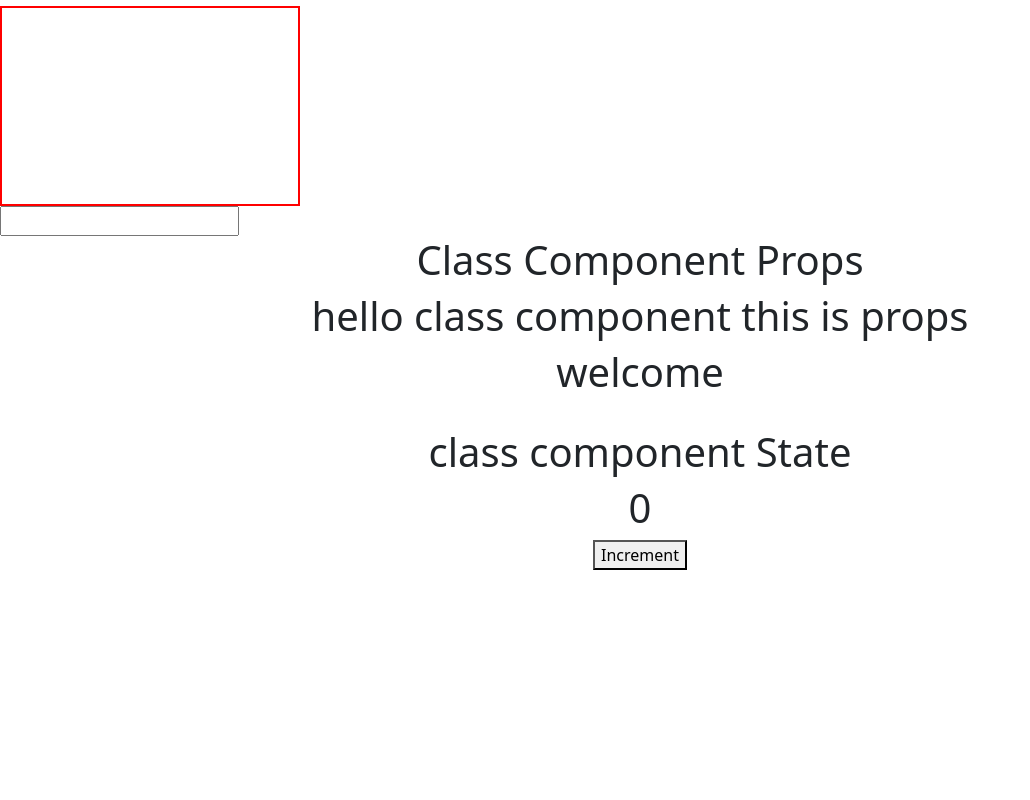
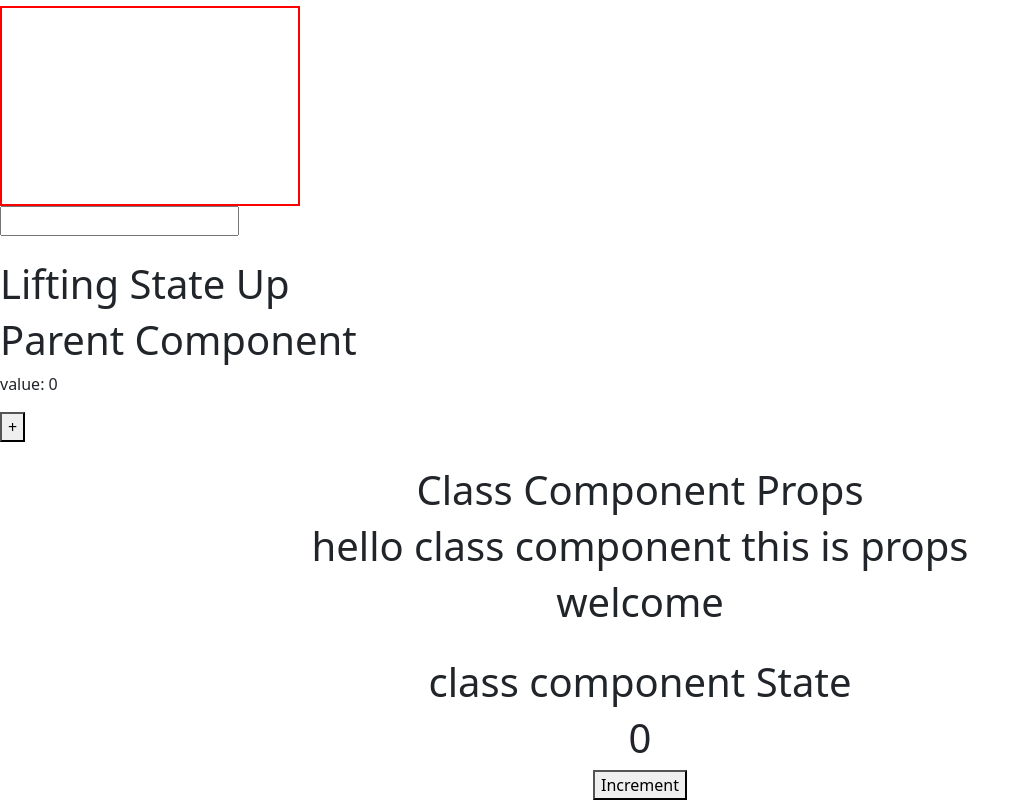
Before and after one commit to rahul-raj9367/React-Learning, a React (Vite) app: page / in a window 1280 px wide. Shown: the part 10899-11699 px from the top of the page, without its empty margins (0-1030 px from the left). Before the commit the page ends 11469 px from the top, so only its background shows below. Built offline with nearby package versions, Linux system fonts and the light colour scheme.

Commit message:
learn lifting state up

```diff
--- a/src/App.jsx
+++ b/src/App.jsx
@@ -13,6 +13,7 @@ import { ErrorBoundary } from 'react-error-boundary';
 import ErrorFallback from './ErrorFallback';
 import CallBack from './CallBack';
 import './App.css'
+import ParentComponent from './ParentComponent';
 
 //Es6 Classes
 class car{
@@ -520,6 +521,16 @@ const getColor=(color)=>{
         </div>
         <CallBack getColor={getColor}/>
 
+        <br />
+        <h1>Lifting State Up</h1>
+        <ParentComponent />
+
+
+
+
+
+        <br />
+
 
 
     </>
--- a/src/CallBack.jsx
+++ b/src/CallBack.jsx
@@ -9,8 +9,6 @@ export default function CallBack({getColor}) {
     }
   return (
     <div>
-
-
       <input type="text" value={activecolor} onChange={handlechange} />
     </div>
   )
--- /dev/null
+++ b/src/ParentComponent.jsx
@@ -0,0 +1,28 @@
+import React, { useState } from 'react'
+
+
+
+function ChildComponent({val,onIncrementt}){
+    return (
+        <div>
+            <p>value: {val}</p>
+            <button onClick={onIncrementt}>+</button>
+        </div>
+    )
+}
+
+export default function ParentComponent() {
+
+    const [val,setVal]=useState(0);
+
+    const handleChange=()=>{
+        setVal(val+1);
+    }
+
+    return (
+    <div>
+      <h1>Parent Component</h1>
+      <ChildComponent val={val} onIncrementt={handleChange}/>
+    </div>
+  )
+}
```
